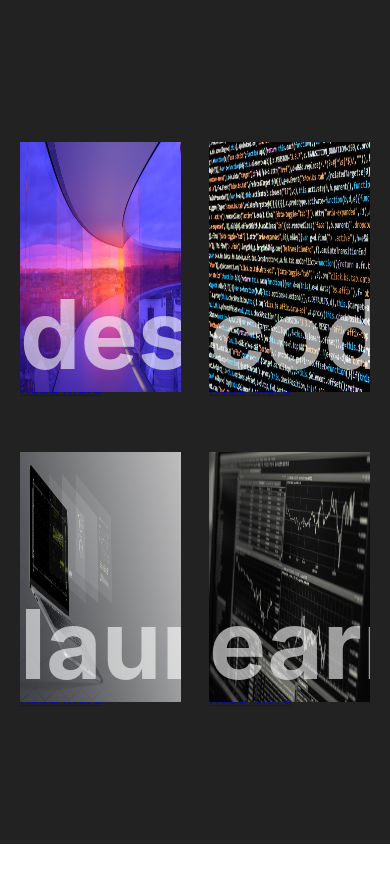
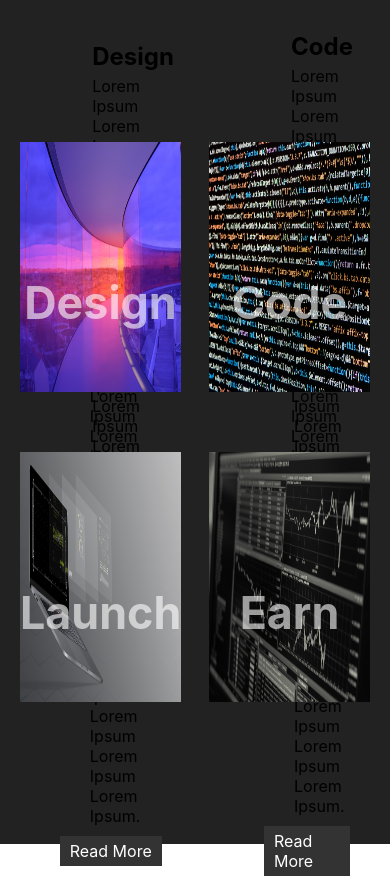
Before and after one commit to J-McKinney/AnimeJS, a React (Create React App) app: page / in a window 390 px wide. Before the commit the page ends 844 px from the top, so only its background shows below. Built offline with nearby package versions, Linux system fonts and the light colour scheme.

Commit message:
yay but, its not mobile responsive yet

```diff
--- a/src/Components/Card/HoverCard.js
+++ b/src/Components/Card/HoverCard.js
@@ -13,9 +13,11 @@ function HoverCard(props) {
       </div>
       <div className={Styles.content}>
         <div>
-          <h3>{props.hoverCardTitle}</h3>
-          <p>{props.hoverCardParagraph}</p>
-          <a href={props.link}>{props.linkTitle}</a>
+          <h3 className={Styles.h3}>{props.hoverCardTitle}</h3>
+          <p className={Styles.p}>{props.hoverCardParagraph}</p>
+          <a className={Styles.link} href={props.link}>
+            {props.linkTitle}
+          </a>
         </div>
       </div>
     </div>
--- a/src/Components/Card/HoverCard.module.css
+++ b/src/Components/Card/HoverCard.module.css
@@ -34,11 +34,11 @@
 .card .imgBx::before {
   content: attr(data-text);
   position: absolute;
-  bottom: 0;
+  bottom: 25%;
   left: 0;
   width: 100%;
   text-align: center;
-  font-size: 6em;
+  font-size: 2.8em;
   color: rgba(255, 255, 255, 0.6);
   font-weight: 700;
 }
@@ -54,6 +54,33 @@
 
 .card .content {
   position: absolute;
+  right: 0px;
+  width: calc(100% - 75px);
+  height: 100%;
+  padding: 20px;
+  display: flex;
+  justify-content: center;
+  align-items: center;
+}
+
+.card .content h3 {
+  margin-bottom: 5px;
+  padding-left: 30px;
+  font-size: 24px;
+}
+
+.card .content a {
+  display: inline-block;
+  margin-top: 10px;
+  padding: 5px 10px;
+  background: #333;
+  text-decoration: none;
+  color: #fff;
+}
+
+.p {
+  padding-left: 30px;
+  margin: 0;
 }
 
 /*/////////////////////////////////////////////////////////////////////////*/
--- a/src/Pages/CardHoverFX/CardHover.js
+++ b/src/Pages/CardHoverFX/CardHover.js
@@ -12,7 +12,7 @@ function CardHover(props) {
       <div className={Styles.wrapper}>
         <div className={Styles.container}>
           <HoverCard
-            dataText="design"
+            dataText="Design"
             imgSrc={design}
             imgAlt="Design"
             hoverCardTitle="Design"
@@ -21,7 +21,7 @@ function CardHover(props) {
             linkTitle="Read More"
           />
           <HoverCard
-            dataText="code"
+            dataText="Code"
             imgSrc={code}
             imgAlt="Code"
             hoverCardTitle="Code"
@@ -30,7 +30,7 @@ function CardHover(props) {
             linkTitle="Read More"
           />
           <HoverCard
-            dataText="launch"
+            dataText="Launch"
             imgSrc={launch}
             imgAlt="Launch"
             hoverCardTitle="Launch"
@@ -39,7 +39,7 @@ function CardHover(props) {
             linkTitle="Read More"
           />
           <HoverCard
-            dataText="earn"
+            dataText="Earn"
             imgSrc={earn}
             imgAlt="Earn"
             hoverCardTitle="Earn"
```
